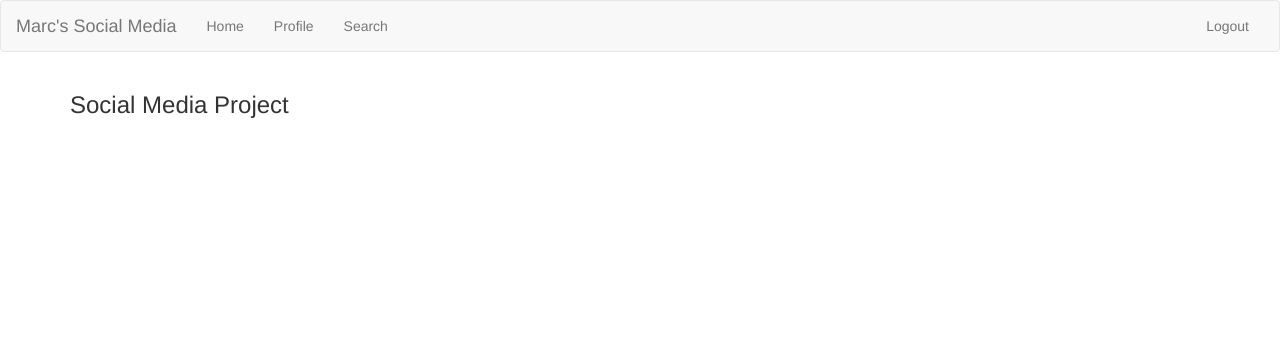
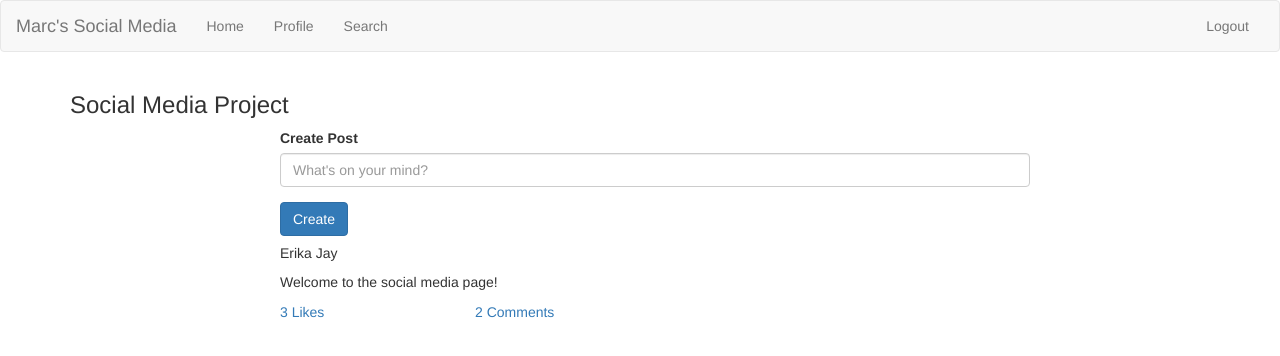
Before and after one commit to TMKangwantas/social-media-project, an Angular app: page / in a window 1280 px wide. Shown: the top 356 px of the page. Built offline with nearby package versions, Linux system fonts and the light colour scheme.

Commit message:
Created feed for home page with hard-coded posts
Still needs work, but overall there.

```diff
--- a/src/app/app.component.html
+++ b/src/app/app.component.html
@@ -1,4 +1,9 @@
 <app-header></app-header>
 <div class="container">
   <h3>{{title}}</h3>
+  <div class="row">
+    <div class="col-md-12">
+      <app-post></app-post>
+    </div>
+  </div>
 </div>
--- /dev/null
+++ b/src/app/post/create-post/create-post.component.html
@@ -0,0 +1,16 @@
+<form #createPostForm="ngForm" (ngSubmit)="onSubmit(createPostForm)">
+    <div class="form-group">
+        <label for="post">Create Post</label>
+        <input
+            placeholder="What's on your mind?"
+            type="text"
+            id="post"
+            class="form-control"
+            ngModel
+            name="post"
+            required>
+    </div>
+    <div>
+        <button class="btn btn-primary" type="submit" [disabled]="post">Create</button>
+    </div>
+</form>
--- /dev/null
+++ b/src/app/post/create-post/create-post.component.ts
@@ -0,0 +1,39 @@
+import { Component, OnInit } from '@angular/core';
+import { NgForm } from '@angular/forms';
+
+import { PostService } from '../post.service';
+import { Post } from 'src/app/shared/post.model';
+
+@Component({
+  selector: 'app-create-post',
+  templateUrl: './create-post.component.html',
+  styleUrls: ['./create-post.component.css']
+})
+export class CreatePostComponent implements OnInit {
+
+  constructor(private postService: PostService) { }
+
+  ngOnInit() {
+  }
+
+  onSubmit(form: NgForm) {
+    if (!form.valid) {
+      return;
+    }
+    const newPost = new Post(
+      'Erika Jay',
+      form.value.post,
+      [],
+      [],
+      []
+    );
+
+    console.log(newPost);
+    this.postService.addPost(
+      newPost
+    );
+
+    form.reset();
+  }
+
+}
--- /dev/null
+++ b/src/app/post/post.component.html
@@ -0,0 +1,54 @@
+<div class="container">
+    <div class="row">
+      <div class="col-md-2"></div>
+      <div class="col-md-8">
+          <div class="col-md">
+              <app-create-post></app-create-post>
+          </div>
+          <div
+            class="col-md"
+            *ngFor="let post of feed; let i = index">
+            <h5>{{post.uid}}</h5>
+            <p>{{post.body}}</p>
+            <div class="row">
+                <div class="col-md-3" (click)="onLike(i)" > <!-- Have to pass and uid  -->
+                    <a href="" onclick="return false">{{post.likes.length}} {{ post.likes.length == 1 ? "Like" : "Likes"}}</a>
+                </div>
+                <div class="col-md-3" (click)="onShowComments()">
+                    <a href="" onclick="return false">{{post.comments.length}} {{ post.comments.length == 1 ? "Comment" : "Comments"}}</a>
+                </div>
+                <div class="col-md-3"></div>
+            </div>
+            <div class="row" *ngIf="showComments">
+                <div
+                    class="col-md-8"
+                    *ngFor="let comments of post.comments; let i = index"
+                    >
+                    <h6>{{comments.firstName}} {{ comments.lastName}}</h6>
+                    <p>{{comments.body}}</p>
+                </div>
+                <div class="col-md-8" style="background-color:dimgray;">
+                    <form #commentForm="ngForm" (ngSubmit)="onComment(commentForm, i)">
+                        <div class="form-group">
+                            <input
+                                type="text"
+                                id="comment"
+                                class="form-control"
+                                ngModel
+                                name="comment"
+                                required
+                                placeholder="Write a comment">
+                        </div>
+                        <div>
+                            <button class="btn btn-primary" type="submit" [disabled]="comment">
+                                Comment
+                            </button>
+                        </div>
+                    </form>
+                </div>
+            </div>
+          </div>
+      </div>
+      <div class="col-md-2"></div>
+    </div>
+  </div>
--- /dev/null
+++ b/src/app/post/post.component.ts
@@ -0,0 +1,57 @@
+import { Component, OnInit, OnDestroy } from '@angular/core';
+
+import { Post } from '../shared/post.model';
+import { PostService } from './post.service';
+import { Subscription } from 'rxjs';
+import { NgForm } from '@angular/forms';
+import { Comment } from '../shared/comment.model';
+
+@Component({
+  selector: 'app-post',
+  templateUrl: './post.component.html',
+  styleUrls: ['./post.component.css'],
+})
+export class PostComponent implements OnInit, OnDestroy {
+  showComments = false;
+  subscription: Subscription;
+  comment: string;
+  feed: Post[] = [];
+
+  constructor(private postService: PostService) { }
+
+  ngOnInit() {
+    this.subscription = this.postService.postsChanged.subscribe(
+      (feed: Post[]) => {
+        this.feed = feed;
+      }
+    );
+    this.feed = this.postService.getPosts();
+  }
+
+  onLike(index: number) {
+    this.postService.likePost(index);
+  }
+
+  onComment(form: NgForm, index: number) {
+    if (!form.valid)
+      return;
+
+    const comment = new Comment(
+      'uid',
+      'Erika',
+      'Jay',
+      form.value.comment
+    )
+    this.postService.commentPost(comment, index);
+    form.reset();
+  }
+
+  onShowComments() {
+    this.showComments = !this.showComments;
+  }
+
+  ngOnDestroy() {
+    this.subscription.unsubscribe();
+  }
+
+}
--- /dev/null
+++ b/src/app/post/post.service.ts
@@ -0,0 +1,66 @@
+import { Post } from '../shared/post.model';
+import { Comment } from '../shared/comment.model';
+import { Subject } from 'rxjs';
+
+export class PostService {
+    postsChanged = new Subject<Post[]>();
+
+    private feed: Post[] =
+    [
+      new Post(
+        'Erika Jay',
+        'Welcome to the social media page!',
+        [],
+        [
+          'Lisa Vander',
+          'Camille Graham',
+          'Adrienne Mal'
+        ],
+        [
+          new Comment(
+            'uid',
+            'Lisa',
+            'Vander',
+            'Thanks for the welcome!'
+          ),
+          new Comment(
+            'uid',
+            'Camille',
+            'Graham',
+            'Love it, looks wonderful!'
+          )
+        ]
+      )
+    ];
+
+    getPosts() {
+        return this.feed.slice();
+    }
+
+    addPost(post: Post) {
+        this.feed.push(post);
+        this.postsChanged.next(this.feed.slice());
+    }
+
+    likePost(index: number) {
+        const currentPost = this.feed[index].likes;
+
+        if (!currentPost.includes('Erika Jay')) {      //Obviously will change later
+            currentPost.push('Erika Jay');
+        }
+        else {
+            currentPost.splice(currentPost.indexOf('Erika Jay'), 1);
+        }
+        this.postsChanged.next(this.feed.slice());
+    }
+
+    commentPost(comment: Comment, index: number) {
+        this.feed[index].comments.push(comment);
+        this.postsChanged.next(this.feed.slice());
+    }
+
+    deletePost(index: number) {
+        this.feed.splice(index, 1);
+        this.postsChanged.next(this.feed.slice());
+    }
+}
--- /dev/null
+++ b/src/app/shared/comment.model.ts
@@ -0,0 +1,9 @@
+export class Comment {
+    constructor(
+        public uid: string,
+        public firstName: string,
+        public lastName: string,
+        public body: string
+    ) {}
+
+}
--- /dev/null
+++ b/src/app/shared/post.model.ts
@@ -0,0 +1,11 @@
+import { Comment } from './comment.model';
+
+export class Post {
+    constructor(
+        public uid: string,
+        public body: string,
+        public imagePath: string[],
+        public likes: string[], //uids, not names
+        public comments: Comment[]
+    ) {}
+}
```
Also changed, not shown: src/app/app.module.ts (+12 -3 lines), src/app/post/create-post/create-post.component.css (added), src/app/post/post.component.css (added).
